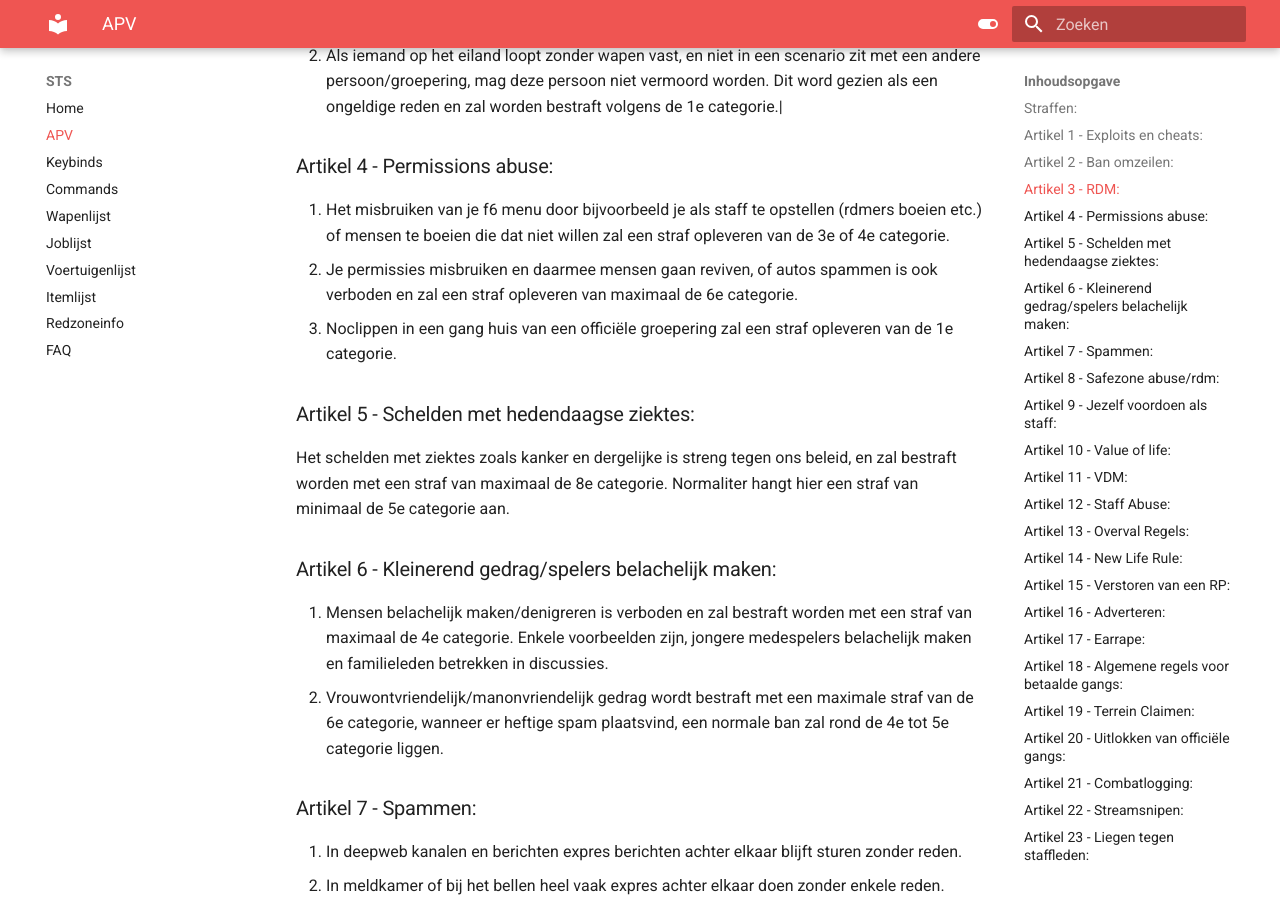
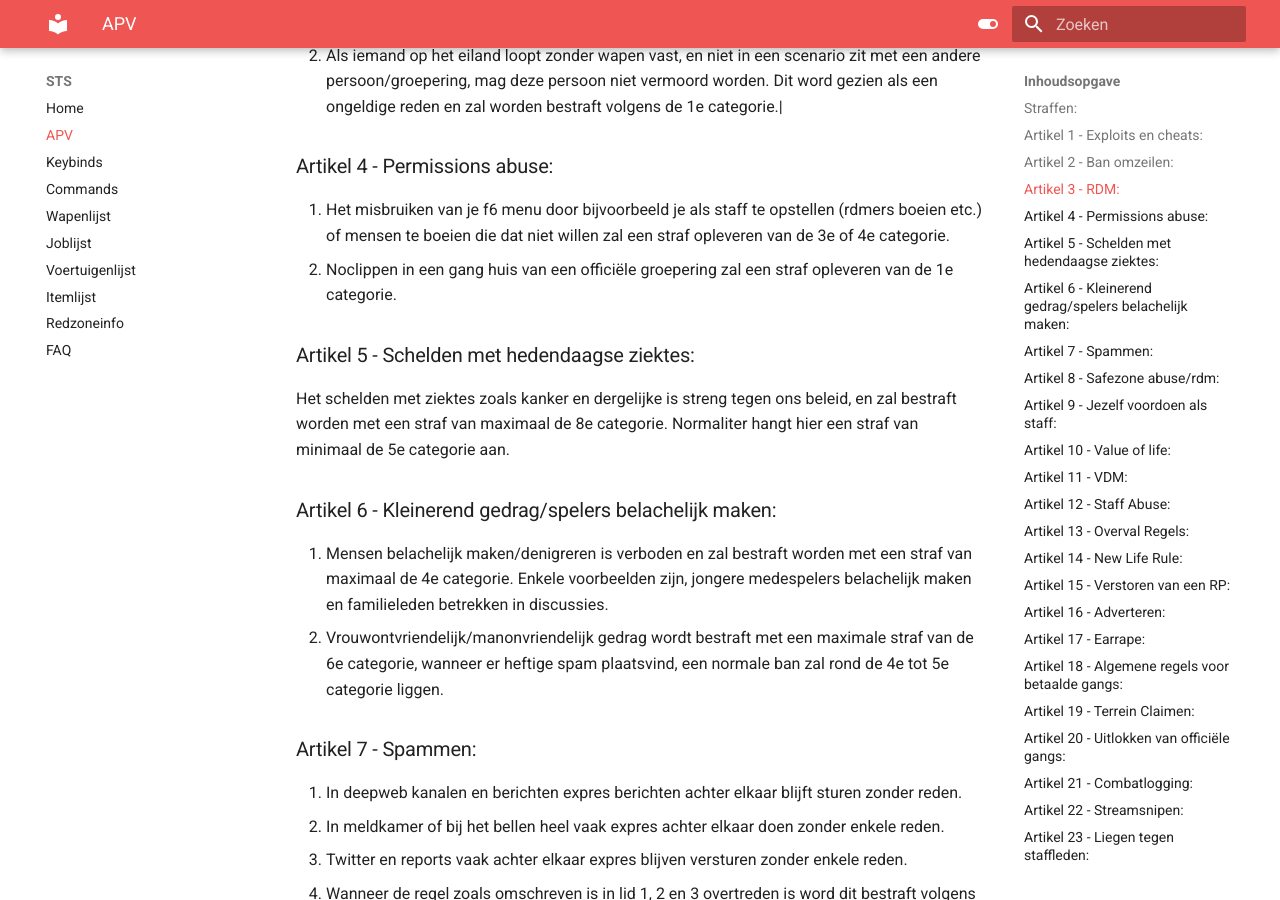
Before and after one commit to Welseyy/STSAPV, an MkDocs documentation site: the page built from docs/apv.md, in a window 1280 px wide and 900 px high, scrolled down 932 px. Built offline with MkDocs 1.6.1 and Material for MkDocs 9.7.7, drawn with Linux system fonts in a browser that asks for light colours.

Commit message:
Update apv.md

```diff
--- a/docs/apv.md
+++ b/docs/apv.md
@@ -25,8 +25,7 @@ Het omzeilen van je ban zowel op de discord als op de server zal een straf oplev
 
 ### Artikel 4 - Permissions abuse:
 1. Het misbruiken van je f6 menu door bijvoorbeeld je als staff te opstellen (rdmers boeien etc.) of mensen te boeien die dat niet willen zal een straf opleveren van de 3e of 4e categorie.
-2. Je permissies misbruiken en daarmee mensen gaan reviven, of autos spammen is ook verboden en zal een straf opleveren van maximaal de 6e categorie.
-3. Noclippen in een gang huis van een officiële groepering zal een straf opleveren van de 1e categorie.
+2. Noclippen in een gang huis van een officiële groepering zal een straf opleveren van de 1e categorie.
 
 ### Artikel 5 - Schelden met hedendaagse ziektes:
 Het schelden met ziektes zoals kanker en dergelijke is streng tegen ons beleid, en zal bestraft worden met een straf van maximaal de 8e categorie. Normaliter hangt hier een straf van minimaal de 5e categorie aan.
```
